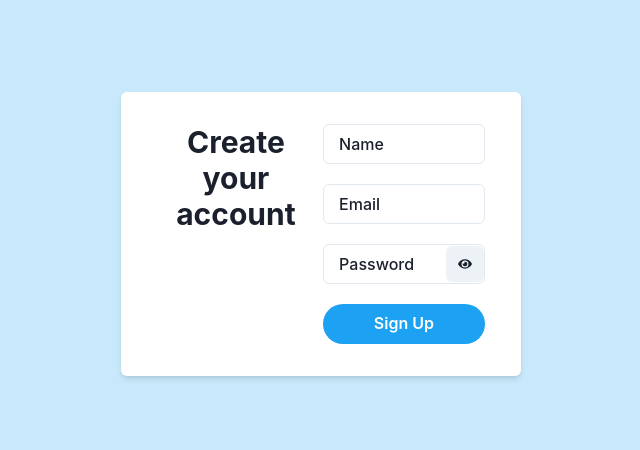
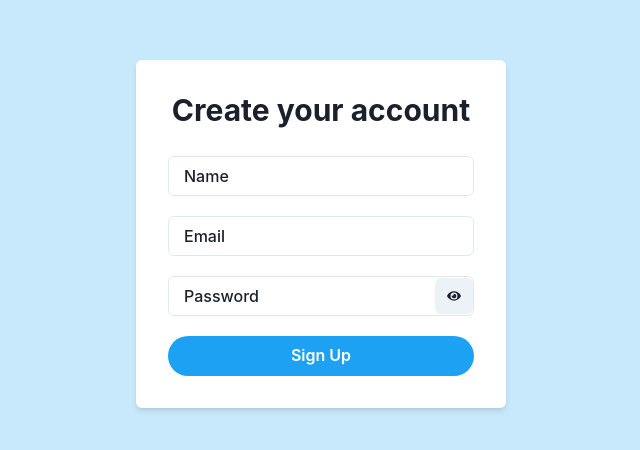
Before and after one commit to andrianggoro21/kelompok2-exercise11-12, a React (Create React App) app: page /register in a window 1280 px wide. Shown: the part 166-616 px from the top of the page, without its empty margins (319-959 px from the left). Built offline with nearby package versions, Linux system fonts and the light colour scheme.

Commit message:
Updateee

```diff
--- a/src/components/boxLogin/index.jsx
+++ b/src/components/boxLogin/index.jsx
@@ -143,7 +143,7 @@ const BoxLogin = () => {
               size="lg"
               w="100%"
             >
-              Login
+              Log in
             </Button>
           </form>
         </Stack>
--- a/src/components/boxRegister/index.jsx
+++ b/src/components/boxRegister/index.jsx
@@ -1,7 +1,6 @@
 import { useState } from "react";
 import {
   ChakraProvider,
-  Box,
   Heading,
   FormLabel,
   FormControl,
@@ -69,22 +68,20 @@ const BoxRegister = () => {
 
   return (
     <ChakraProvider theme={formFloating}>
-      <Box
-        display="flex"
+      <form onSubmit={formik.handleSubmit}>
+      <Stack
         align="center"
         bg="white"
         p={8}
         borderRadius="md"
         boxShadow="md"
-        maxWidth="400px"
-        width="100%"
+        width="full"
       >
-        <Heading mb={6} size="lg" fontWeight="bold">
+        <Heading mb={3} size="lg" fontWeight="bold">
           Create your account
         </Heading>
-        <form onSubmit={formik.handleSubmit}>
           <Heading as="h2"></Heading>
-          <Stack spacing={5} w="95%">
+          <Stack spacing={5} w="full">
             <FormControl
               variant="floating"
               isInvalid={formik.touched.name && formik.errors.name}
@@ -157,8 +154,8 @@ const BoxRegister = () => {
               Sign Up
             </Button>
           </Stack>
+      </Stack>
         </form>
-      </Box>
     </ChakraProvider>
   );
 };
--- a/src/pages/register/index.jsx
+++ b/src/pages/register/index.jsx
@@ -4,6 +4,7 @@ import BoxRegister from "../../components/boxRegister";
 const Register = () => {
   return (
     <Flex
+      width="100wh"
       height="100vh"
       alignItems="center"
       justifyContent="center"
```
